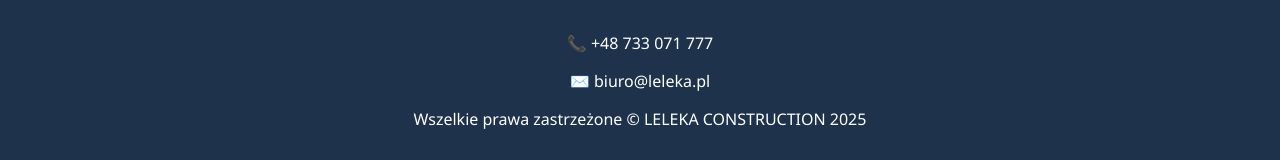
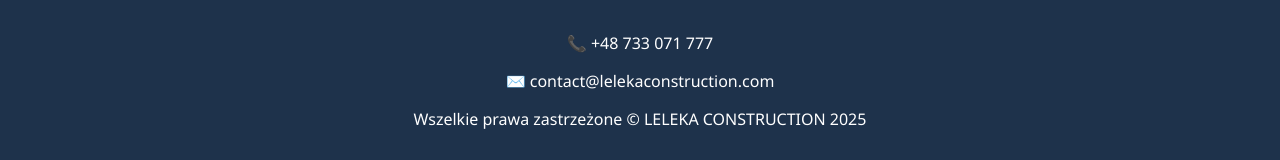
Before and after one commit to ArtemDiatlenko/Leleka_Construction, an Angular app: page / in a window 1280 px wide. Shown: the part 980-1140 px from the top of the page. Built offline with nearby package versions, Linux system fonts and the light colour scheme.

Commit message:
working version, fixed email

```diff
--- a/src/app/app.component.html
+++ b/src/app/app.component.html
@@ -32,7 +32,7 @@
   <div class="footer-container">
     <div class="footer-contact">
       <p>📞 +48 733 071 777</p>
-      <p>✉️ biuro&#64;leleka.pl</p>
+      <p>✉️ contact&#64;lelekaconstruction.com</p>
     </div>
     <div class="footer-bottom">
       <p>Wszelkie prawa zastrzeżone © LELEKA CONSTRUCTION {{ currentYear }}</p>
```
